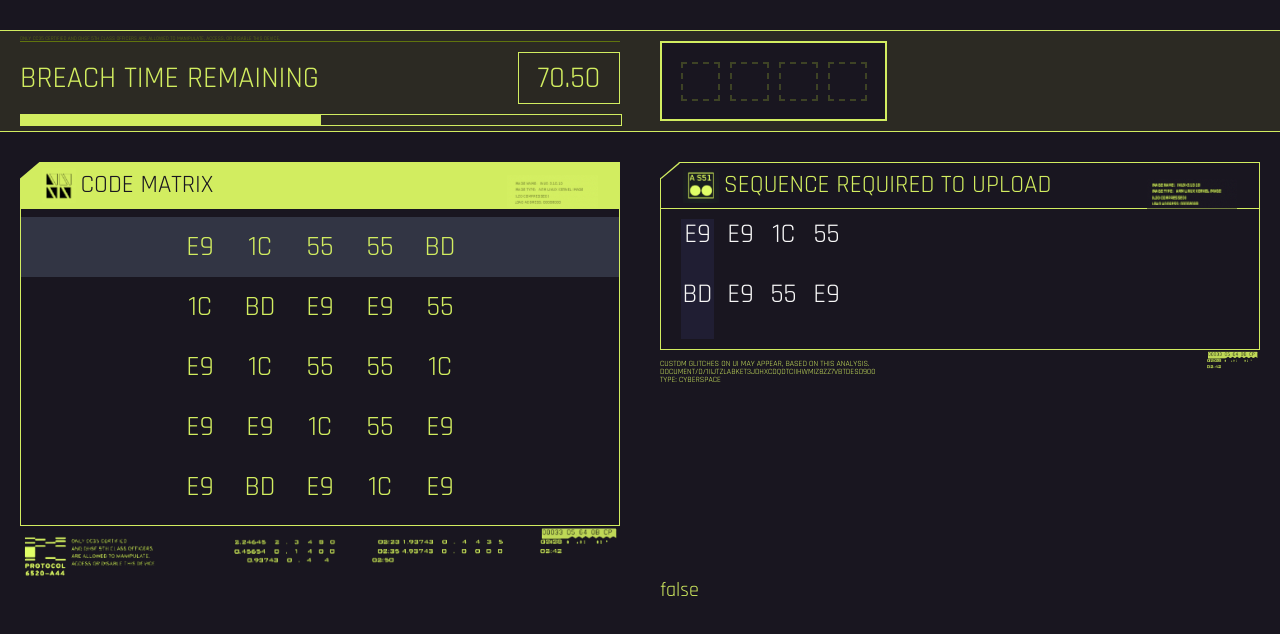
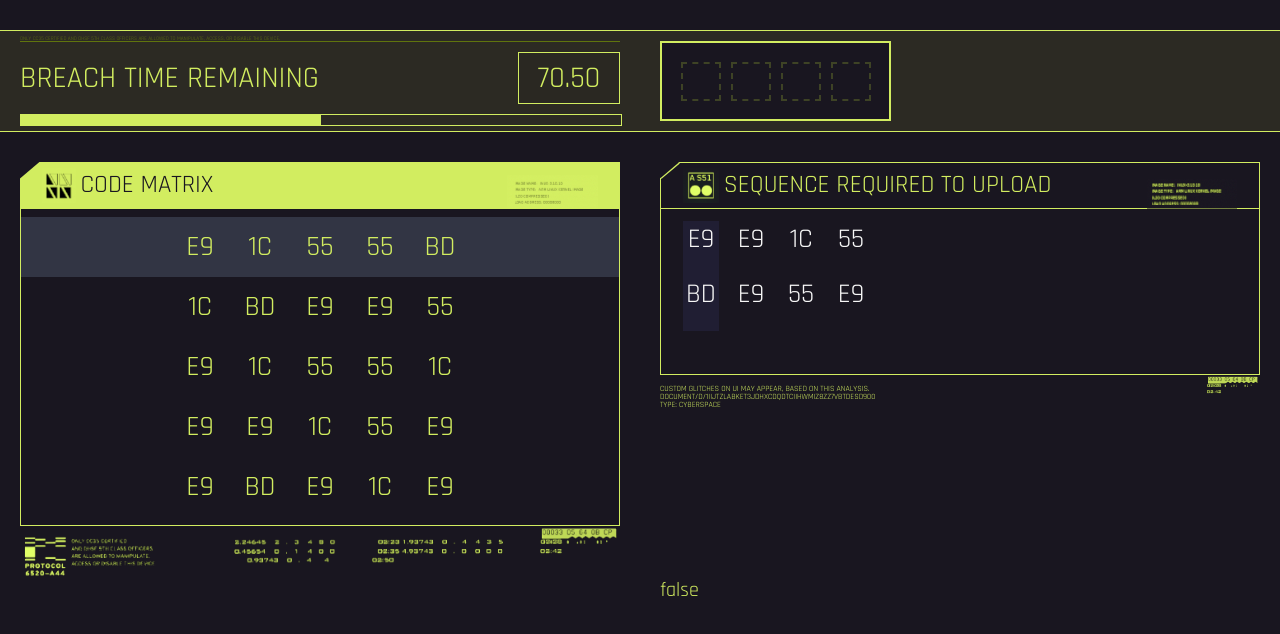
Before and after one commit to amadmonkey/breach-protocol, a React (Vite) app: page / in a window 1280 px wide. Shown: the top 634 px of the page. Built offline with nearby package versions, Linux system fonts and the light colour scheme.

Commit message:
cleanup | sequence code start

```diff
--- a/src/App.jsx
+++ b/src/App.jsx
@@ -1,5 +1,13 @@
 import { useEffect, useState } from "react";
-import { isCurrentAxis, rand, _STATUS_CLASSES, _CODES, _AXES } from "./global.js";
+import {
+	isTileValid,
+	isCurrentAxis,
+	_STATUS_CLASSES,
+	_CODES,
+	_AXES,
+	rand,
+	addToArray,
+} from "./global.js";
 import Board from "./components/board/board";
 import Buffer from "./buffer.js";
 import Sequences from "./components/Sequences/Sequences.jsx";
@@ -9,45 +17,35 @@ import BufferDisplay from "./components/BufferDisplay/BufferDisplay.jsx";
 import "./App.scss";
 
 function App() {
+	const maxBuffer = 4;
 	const sequenceCount = 2;
 	const sequenceLength = 4;
-	const maxBuffer = 4;
+	const [tiles, setTiles] = useState([]);
 	const [boardSize, setBoardSize] = useState(5);
-	const [tiles, setTiles] = useState([]);
 	const [sequences, setSequences] = useState([]);
 	const [focusedOrigin, setFocusedOrigin] = useState({});
 	const [buffer, setBuffer] = useState(
 		new Buffer({
 			list: [],
-			maxBuffer: maxBuffer,
+			maxBuffer: 4,
 		})
 	);
-
-	const addBuffer = (tile) => {
-		tile.disabled = true;
-		buffer.add(tile);
-
-		const { list, maxBuffer } = buffer;
-		const tempBuffer = new Buffer({ list, maxBuffer });
-
-		setBuffer(tempBuffer);
-	};
 
 	const initializeBoard = async () => {
 		const tiles = [];
 		for (let x = 0; x < boardSize; x++) {
 			for (let y = 0; y < boardSize; y++) {
-				tiles.push({
+				addToArray(tiles, {
 					id: `t-${x}${y}`,
 					content: rand(_CODES),
 					position: { x, y },
 					disabled: false,
 					className: [
-						`${x === 0 ? _STATUS_CLASSES.highlighted : _STATUS_CLASSES.disabled}`,
-						`${x === 0 && y === 0 ? _STATUS_CLASSES.first : ""}`,
-						`${x === 0 && y === boardSize - 1 ? _STATUS_CLASSES.last : ""}`,
+						`${x !== 0 ? _STATUS_CLASSES.disabled : ""}`,
+						`${x === 0 && y === 0 ? _STATUS_CLASSES.highlighted : ""}`,
 						`${x === 0 || y === boardSize - 1 ? _STATUS_CLASSES.x : ""}`,
 					],
+					sequenceClassName: [],
 				});
 			}
 		}
@@ -55,6 +53,7 @@ function App() {
 		return tiles;
 	};
 
+	// generate sequences
 	const generateSequence = (tiles) => {
 		const sequenceList = [];
 		for (let x = 0; x < sequenceCount; x++) {
@@ -67,10 +66,7 @@ function App() {
 				const validTiles = [];
 				// compile valid tiles
 				tiles.map((tile) => {
-					if (
-						!tile.disabled &&
-						isCurrentAxis(tempBuffer.getLastPosition(), tempAxis, tile.position)
-					) {
+					if (isTileValid(tempBuffer.getLastPosition(), tile, tempAxis)) {
 						validTiles.push(tile);
 					}
 				});
@@ -106,10 +102,10 @@ function App() {
 			<div className="body grid">
 				<div>
 					<Board
+						tiles={tiles}
 						buffer={buffer}
 						boardSize={boardSize}
-						tiles={tiles}
-						addBuffer={addBuffer}
+						updateBuffer={(buffer) => setBuffer(new Buffer(buffer))}
 						setFocusedOrigin={(focusedOrigin) => setFocusedOrigin(focusedOrigin)}
 					/>
 				</div>
--- a/src/App.scss
+++ b/src/App.scss
@@ -14,6 +14,7 @@
 	--white: #f7f7f7;
 	--highlighted: #323544;
 	--focused: #64dde7;
+	--focused_dark: #4b9ea5;
 	--next: #262821;
 }
 
--- a/src/buffer.js
+++ b/src/buffer.js
@@ -14,6 +14,9 @@ class Buffer {
             console.error('no buffer selected');
         }
     }
+    setList (list) {
+        this.list = list;
+    }
     isFull = () => this.getLength() >= this.maxBuffer;
     getLength = () => this.list.length;
     getByProperty = (property) => this.list.map(tile => tile[property])
--- a/src/components/Board/Board.jsx
+++ b/src/components/Board/Board.jsx
@@ -1,5 +1,12 @@
 import React, { useState } from "react";
-import { isCurrentAxis, _AXES, _STATUS_CLASSES } from "../../global.js";
+import {
+	addToArray,
+	isTileValid,
+	removeFromArray,
+	_AXES,
+	_CODES,
+	_STATUS_CLASSES,
+} from "../../global.js";
 
 import Container from "../Container/Container.jsx";
 import codeMatrixLogo from "../../assets/img/board/code-matrix-logo.png";
@@ -10,110 +17,34 @@ import ft4 from "../../assets/img/board/etc-ft-4.png";
 
 import "./Board.scss";
 
-const Board = ({ boardSize, tiles, buffer, addBuffer, setFocusedOrigin }) => {
+const Board = ({ tiles, buffer, boardSize, updateBuffer, setFocusedOrigin }) => {
 	const [axis, setAxis] = useState({ active: _AXES.X, inactive: _AXES.Y });
 
-	const handleAddBuffer = (tileToAdd) => {
-		if (buffer.getLength() < buffer.maxBuffer) {
-			const hasOverflow = false;
+	const updateFocusedOrigin = (focusedTile) => setFocusedOrigin(focusedTile);
+	const addClass = (tile, classesToAdd) => addToArray(tile.className, classesToAdd);
+	const removeClass = (tile, classesToRemove) => removeFromArray(tile.className, classesToRemove);
+
+	const cleanTile = (tile) => {
+		removeClass(tile, Object.values(_STATUS_CLASSES));
+		addClass(tile, _STATUS_CLASSES.disabled);
+	};
+
+	const handleAddBuffer = (newBuffer) => {
+		if (!buffer.isFull()) {
 			const newAxis = { active: axis.inactive, inactive: axis.active };
-
-			setAxis(newAxis);
-			addBuffer(tileToAdd);
-
+			newBuffer.disabled = true;
 			tiles.map((tile) => {
-				// clean tile classes
 				cleanTile(tile);
-
-				// if tile is valid remove disabled and add highlight
-				if (isCurrentAxis(tileToAdd.position, newAxis, tile.position)) {
-					// enable tile
-					tileToAdd.id !== tile.id && removeClass(tile, _STATUS_CLASSES.disabled);
-					addClass(tile, _STATUS_CLASSES.highlighted);
-
-					// add psuedo element for overflow
-					if (!hasOverflow) {
-						addClass(tile, [_STATUS_CLASSES.first, _STATUS_CLASSES[axis.inactive]]);
-						Object.assign(hasOverflow, true);
-					}
+				if (isTileValid(newBuffer.position, tile, newAxis)) {
+					removeClass(tile, _STATUS_CLASSES.disabled);
+					addClass(tile, [_STATUS_CLASSES.highlighted, _STATUS_CLASSES[axis.inactive]]);
 				}
-
-				// if tile has already been selected
 				tile.disabled && addClass(tile, [_STATUS_CLASSES.selected, _STATUS_CLASSES.disabled]);
 			});
-		} else {
-			alert("maxBuffer");
+			setAxis(newAxis);
+			buffer.add(newBuffer);
+			updateBuffer(buffer);
 		}
-	};
-
-	const updateFocusedOrigin = (focusedTile) => {
-		setFocusedOrigin(focusedTile);
-		const { position } = focusedTile;
-		let first = null;
-		tiles.map((tile) => {
-			removeFocusedOrigin(tile);
-			const ifTileNotFocused = tile.position !== position;
-			const ifTileHasSameInactiveAxisAsFocused =
-				position[axis.inactive] === tile.position[axis.inactive];
-			if (ifTileNotFocused && ifTileHasSameInactiveAxisAsFocused) {
-				addClass(tile, _STATUS_CLASSES.next);
-
-				if (!first) {
-					first = tile;
-				}
-			}
-		});
-		// add psuedo element for overflow
-		first &&
-			[_STATUS_CLASSES.first, _STATUS_CLASSES[axis.active]].map((className) =>
-				addClass(first, className)
-			);
-	};
-
-	const removeFocusedOrigin = (tile) => {
-		if (!tile.className.includes(_STATUS_CLASSES.highlighted)) {
-			removeClass(tile, [
-				_STATUS_CLASSES.next,
-				_STATUS_CLASSES.first,
-				_STATUS_CLASSES.last,
-				_STATUS_CLASSES.x,
-				_STATUS_CLASSES.y,
-			]);
-		}
-	};
-
-	const addClass = (tile, classesToAdd) => {
-		const className = Array.isArray(classesToAdd) ? classesToAdd : [classesToAdd];
-		className.map(
-			(classToAdd) => !tile.className.includes(classToAdd) && tile.className.push(classToAdd)
-		);
-	};
-
-	const removeClass = (tile, classesToRemove) => {
-		const className = Array.isArray(classesToRemove) ? classesToRemove : [classesToRemove];
-		className.map((classToRemove) => {
-			const classList = tile.className;
-			const index = classList.indexOf(classToRemove);
-			index > 1 && classList.splice(index, 1);
-		});
-	};
-
-	const cleanTile = (tile) => {
-		[
-			_STATUS_CLASSES.highlighted,
-			_STATUS_CLASSES.disabled,
-			_STATUS_CLASSES.next,
-			_STATUS_CLASSES.first,
-			_STATUS_CLASSES.last,
-			_STATUS_CLASSES.x,
-			_STATUS_CLASSES.y,
-		].map((classToClean) => {
-			const classList = tile.className;
-			const index = classList.indexOf(classToClean);
-			index > -1 && classList.splice(index, 1);
-		});
-		!tile.className.includes(_STATUS_CLASSES.disabled) &&
-			tile.className.push(_STATUS_CLASSES.disabled);
 	};
 
 	return (
@@ -121,20 +52,21 @@ const Board = ({ boardSize, tiles, buffer, addBuffer, setFocusedOrigin }) => {
 			header={{ title: "CODE MATRIX", logo_url: codeMatrixLogo }}
 			content={
 				<div className="board-container">
-					<ul className="board" style={{ gridTemplateColumns: `repeat(${boardSize}, 1fr)` }}>
+					<ul
+						className="board"
+						style={{ gridTemplateColumns: `repeat(${boardSize}, 1fr)` }}
+						onMouseLeave={() => updateFocusedOrigin(null)}
+					>
 						{tiles.map((tile) => {
-							const isValid =
-								isCurrentAxis(buffer.getLastPosition(), axis, tile.position) && !tile.disabled;
+							const isValid = isTileValid(buffer.getLastPosition(), tile, axis);
 							return (
 								<li
 									key={tile.id}
 									id={tile.id}
 									className={tile.className.join(" ")}
-									onMouseEnter={() =>
-										isValid ? updateFocusedOrigin(tile) : removeFocusedOrigin(tile)
-									}
+									onMouseEnter={() => isValid && updateFocusedOrigin(tile)}
 									onFocus={() => isValid && updateFocusedOrigin(tile)}
-									onClick={() => isValid && !tile.disabled && handleAddBuffer(tile)}
+									onClick={() => isValid && handleAddBuffer(tile)}
 								>
 									<button>
 										{tile.disabled ? (
--- a/src/components/BufferDisplay/BufferDisplay.jsx
+++ b/src/components/BufferDisplay/BufferDisplay.jsx
@@ -1,26 +1,36 @@
-import React, { useEffect, useState } from "react";
-import { _STATUS_CLASSES } from "../../global.js";
+import React, { useMemo, useState } from "react";
+import { isArrayEquals, addToArray, removeFromArray, _STATUS_CLASSES } from "../../global.js";
 
 import "./BufferDisplay.scss";
 
 const BufferDisplay = ({ buffer, focusedOrigin, sequences }) => {
 	const [matched, setMatched] = useState(false);
+	const bufferContent = buffer.getByProperty("content");
+	const bufferLength = bufferContent.length;
 
-	useEffect(() => {
-		if (!buffer.isFull) {
-			const bufferLength = buffer.getLength();
-			const validTile = sequences.some((sequence) => {
-				const sequenceArray = sequence.slice(0, bufferLength).map((tile) => tile.content);
+	useMemo(() => {
+		if (focusedOrigin) {
+			if (!buffer.isFull()) {
 				const bufferArray = buffer.list.map((tile) => tile.content);
+				const validTile = sequences.some((sequence) => {
+					const tile = sequence[bufferLength];
+					const sequenceArray = sequence.slice(0, bufferLength).map((tile) => tile.content);
+					const isSameBuffer = isArrayEquals(sequenceArray, bufferArray);
+					const isSameContent = focusedOrigin.content === tile.content;
 
-				const isSameBuffer = sequenceArray.length
-					? sequenceArray.map((obj, i) => obj === bufferArray[i])[0]
-					: true;
-
-				const tile = sequence[bufferLength];
-				return !tile.disabled && isSameBuffer && focusedOrigin.content === tile.content;
-			});
-			setMatched(validTile ? focusedOrigin.content : false);
+					// hack to sync animations. quickly remove and add of class find other way
+					if (!tile.disabled && isSameBuffer && isSameContent) {
+						const classList = document.getElementById(`display-${bufferLength}`).classList;
+						setTimeout(() => classList.remove(_STATUS_CLASSES.focused), 10);
+						setTimeout(() => classList.add(_STATUS_CLASSES.focused), 15);
+						return true;
+					}
+					return false;
+				});
+				setMatched(validTile);
+			}
+		} else {
+			setMatched(false);
 		}
 	}, [focusedOrigin]);
 
@@ -31,10 +41,20 @@ const BufferDisplay = ({ buffer, focusedOrigin, sequences }) => {
 					{(() => {
 						const tiles = [];
 						for (let x = 0; x < buffer.maxBuffer; x++) {
-							const isCurrentIndex = x === buffer.getLength() && matched;
+							const isCurrentIndex = x === bufferLength && matched;
+							console.log(x < bufferLength && !isCurrentIndex);
 							tiles.push(
-								<li key={x} className={isCurrentIndex ? "__matched" : ""}>
-									<span>{isCurrentIndex ? matched : buffer.getByProperty("content")[x]}</span>
+								<li
+									key={x}
+									id={`display-${x}`}
+									className={[
+										isCurrentIndex ? _STATUS_CLASSES.focused : "",
+										x < bufferLength && !isCurrentIndex ? _STATUS_CLASSES.matched : "",
+									].join(" ")}
+								>
+									<span>
+										{isCurrentIndex && focusedOrigin ? focusedOrigin.content : bufferContent[x]}
+									</span>
 								</li>
 							);
 						}
--- a/src/components/BufferDisplay/BufferDisplay.scss
+++ b/src/components/BufferDisplay/BufferDisplay.scss
@@ -10,25 +10,46 @@
 		li {
 			display: grid;
 			align-items: center;
-			&.__matched {
-				span {
+			padding: 3px;
+			border: 2px dashed var(--primary-dark);
+			&.__focused {
 				border: 2px solid var(--focused);
 				box-shadow: 0 0 7px var(--focused);
 				color: var(--focused);
 				@supports not (-moz-appearance: none) {
 					animation: glow 1s infinite;
 				}
+				span {
+					animation: blink 1s infinite;
+					border-bottom: 2.5px solid var(--primary);
 				}
+			}
+			&.__matched {
+				border: 2px solid var(--primary);
 			}
 		}
 		span {
 			display: inline-grid;
-			height: 35px;
-			width: 35px;
-			border: 2px dashed var(--primary-dark);
-			font-size: 30px;
+			height: 25px;
+			width: 30px;
+			font-size: 27px;
 			align-items: center;
 			justify-items: center;
 		}
 	}
 }
+
+@keyframes blink {
+	0% {
+		border-color: var(--primary);
+	}
+	50% {
+		border-color: var(--primary);
+	}
+	51% {
+		border-color: var(--bg);
+	}
+	100% {
+		border-color: var(--bg);
+	}
+}
--- a/src/components/Sequences/Sequences.jsx
+++ b/src/components/Sequences/Sequences.jsx
@@ -1,5 +1,11 @@
-import React, { useEffect, useState } from "react";
-import { _STATUS_CLASSES } from "../../global.js";
+import React, { useMemo } from "react";
+import {
+	addToArray,
+	isArrayEquals,
+	removeFromArray,
+	_AXES,
+	_STATUS_CLASSES,
+} from "../../global.js";
 
 import SequenceLogo from "../../assets/img/board/sequence-logo.png";
 import ft4 from "../../assets/img/board/etc-ft-4.png";
@@ -8,12 +14,32 @@ import Container from "../Container/Container";
 import "./Sequences.scss";
 
 const Sequences = ({ buffer, focusedOrigin, sequences }) => {
-	const [withClasses, setWithClasses] = useState(sequences);
+	const bufferContent = buffer.getByProperty("content");
+	const bufferLength = bufferContent.length;
 
-	useEffect(() => {
-		// console.log(sequences);
-		// setWithClasses(sequences);
-	}, [focusedOrigin]);
+	useMemo(() => {
+		if (focusedOrigin) {
+			if (!buffer.isFull()) {
+				const bufferArray = [...buffer.list.map((tile) => tile.content), focusedOrigin.content];
+				sequences.map((sequence, i) => {
+					sequence.map((tile) => removeFromArray(tile.sequenceClassName, _STATUS_CLASSES.focused));
+
+					const sequenceArray = sequence.slice(0, bufferLength + 1);
+					const isSameBuffer = isArrayEquals(
+						sequenceArray.map((tile) => tile.content),
+						bufferArray
+					);
+					sequence.map((tile, i) => {
+						i < bufferLength &&
+							tile.content === bufferArray[i] &&
+							addToArray(tile.sequenceClassName, _STATUS_CLASSES.matched);
+					});
+					isSameBuffer &&
+						addToArray(sequence[bufferLength].sequenceClassName, _STATUS_CLASSES.focused);
+				});
+			}
+		}
+	}, [buffer, focusedOrigin]);
 
 	return (
 		<Container
@@ -28,7 +54,10 @@ const Sequences = ({ buffer, focusedOrigin, sequences }) => {
 										<li
 											key={`sequence-${tile.id}`}
 											id={`sequence-${tile.id}`}
-											className={buffer.getLength() === i ? _STATUS_CLASSES.highlighted : ""}
+											className={[
+												bufferLength === i ? _STATUS_CLASSES.highlighted : "",
+												...tile.sequenceClassName,
+											].join(" ")}
 										>
 											<span>{tile.content}</span>
 										</li>
--- a/src/components/Sequences/Sequences.scss
+++ b/src/components/Sequences/Sequences.scss
@@ -1,38 +1,86 @@
 .sequences-container {
+	display: flex;
+	flex-direction: column;
+	gap: 15px;
 	width: 100%;
 	padding: 10px 20px;
+	margin-bottom: 50px;
 	box-sizing: border-box;
 	.sequence {
 		display: flex;
-		font-size: 27px;
 		gap: 10px;
 		li {
+			position: relative;
 			display: grid;
-			justify-content: center;
-			height: 60px;
-			width: 33px;
+			align-items: center;
+			padding: 3px;
+			box-sizing: border-box;
+			border: 2px solid transparent;
 			color: var(--white);
-			text-align: center;
-			span {
-				display: grid;
-				align-content: center;
-				height: 30px;
-				width: inherit;
-				box-sizing: border-box;
+			&.__focused {
+				border-color: var(--focused);
+				box-shadow: 0 0 7px var(--focused);
+				color: var(--focused);
+				@supports not (-moz-appearance: none) {
+					animation: glow 1s infinite;
+				}
 			}
+			&.__matched {
+				border-color: var(--primary);
+				color: var(--primary);
+			}
+
 			&.__highlighted {
-				background-color: #201e33;
-			}
-			&.__focused {
-				span {
-					border: 1px solid var(--focused);
-					box-shadow: 0 0 7px var(--focused);
-					@supports not (-moz-appearance: none) {
-						animation: glow 1s infinite;
-					}
+				&::before {
+					content: "";
+					position: absolute;
+					left: 0;
+					top: 0;
+					height: 55px;
+					width: 100%;
+					background-color: #201e33;
+					z-index: -1;
 				}
 			}
 		}
+		span {
+			display: inline-grid;
+			height: 30px;
+			width: 30px;
+			font-size: 27px;
+			align-items: center;
+			justify-items: center;
+		}
+		// li {
+		// 	display: grid;
+		// 	justify-content: center;
+		// 	height: 60px;
+		// 	width: 35px;
+		// 	color: var(--white);
+		// 	text-align: center;
+		// 	span {
+		// 		display: grid;
+		// 		align-content: center;
+		// 		height: 30px;
+		// 		width: inherit;
+		// 		box-sizing: border-box;
+		// 	}
+		// 	&.__highlighted {
+		// 		background-color: #201e33;
+		// 	}
+		// 	&.__focused {
+		// 		span {
+		// 			border: 1px solid var(--focused);
+		// 			box-shadow: 0 0 7px var(--focused);
+		// 			@supports not (-moz-appearance: none) {
+		// 				animation: glow 1s infinite;
+		// 			}
+		// 		}
+		// 	}
+		// 	&.__matched {
+		// 		color: var(--primary);
+		// 	}
+		// }
 	}
 }
 .sequences-container__footer {
--- a/src/global.js
+++ b/src/global.js
@@ -3,18 +3,39 @@ export const _BUFFER_COUNTS = [4, 5, 6, 7, 8];
 export const _CODES = ["1C", "E9", "BD", "55"];
 export const _STATUS_CLASSES = {
     disabled: "__disabled",
-    first: "__first",
+    focused: "__focused",
     highlighted: "__highlighted",
-    last: "__last",
     matched: "__matched",
-    next: "__next",
     selected: "__selected",
     x: "__x",
     y: "__y",
 };
 
-export const rand = (list) => list[Math.floor(Math.random() * list.length)]
+export const rand = (list) => list[Math.floor(Math.random() * list.length)];
 
-export const isCurrentAxis = (lastPosition, axis, position) =>
+export const isArrayEquals = (a1, a2) => a1.every((obj, i) => obj === a2[i]);
+
+export const isTileValid = (lastPosition, tile, axis) => isCurrentAxis(lastPosition, tile.position, axis) && !tile.disabled
+
+export const addToArray = (location, list) => {
+    const toPush = Array.isArray(list) ? list : [list];
+    toPush.map(
+        (toPushItem) => !location.includes(toPushItem) && location.push(toPushItem)
+    );
+};
+
+export const removeFromArray = (location, list) => {
+    const toRemove = Array.isArray(list) ? list : [list];
+    toRemove.map((toRemoveItem) => {
+        removeFromArrayByValue(location, toRemoveItem)
+    })
+}
+
+export const removeFromArrayByValue = (list, value) => {
+    const i = list.indexOf(value);
+    return i > -1 ? list.splice(i, 1) : false;
+};
+
+export const isCurrentAxis = (lastPosition, position, axis) =>
     (lastPosition ? lastPosition[axis.active] : 0) ===
     (axis.active === _AXES.X ? position.x : position.y);
```
Also changed, not shown: src/components/Board/Board.scss (+16 -21 lines), public/ref/cyberpunk-breach-hack-1.jpg (added), 1 other file (tests, documents, lock files or other folders). Lines whose indentation alone changed are shown as unchanged.
